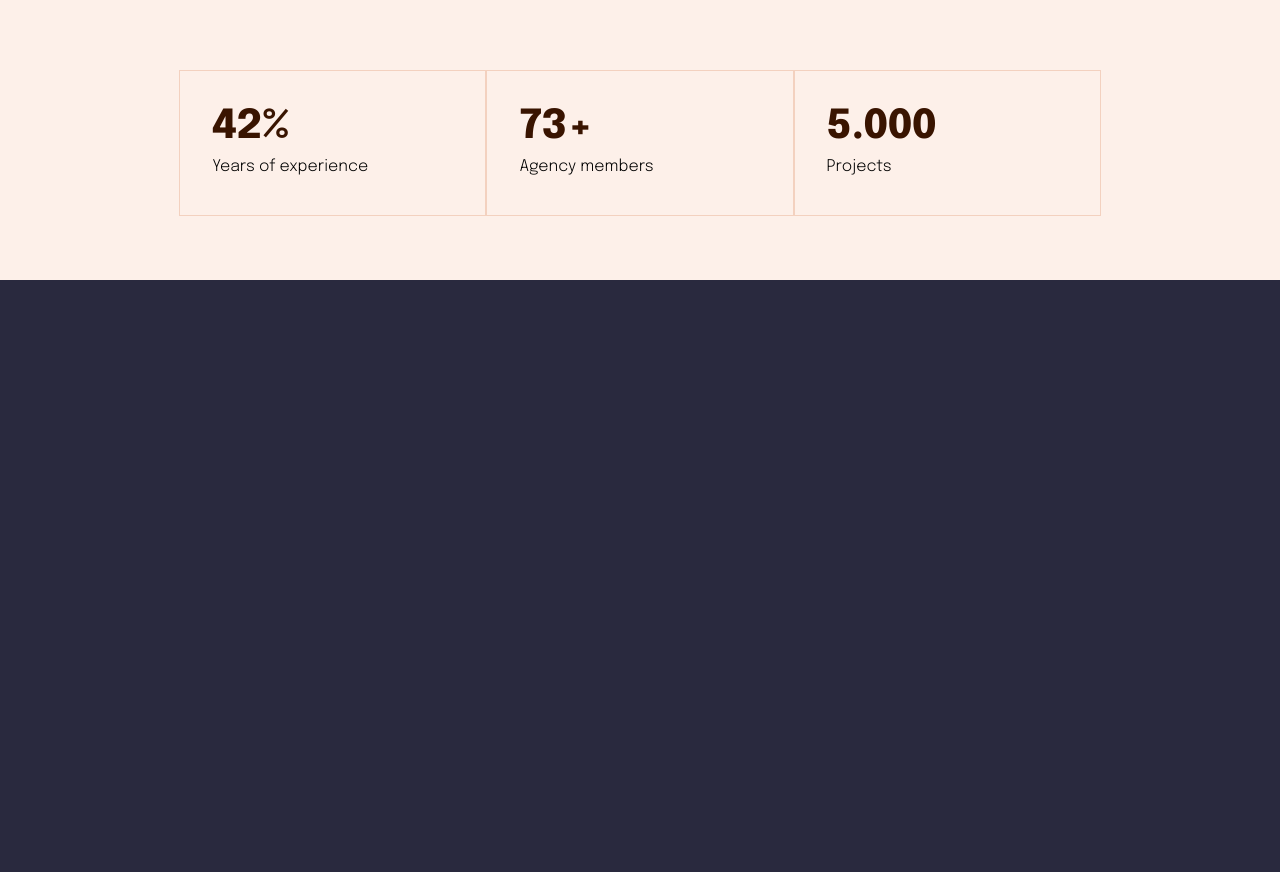
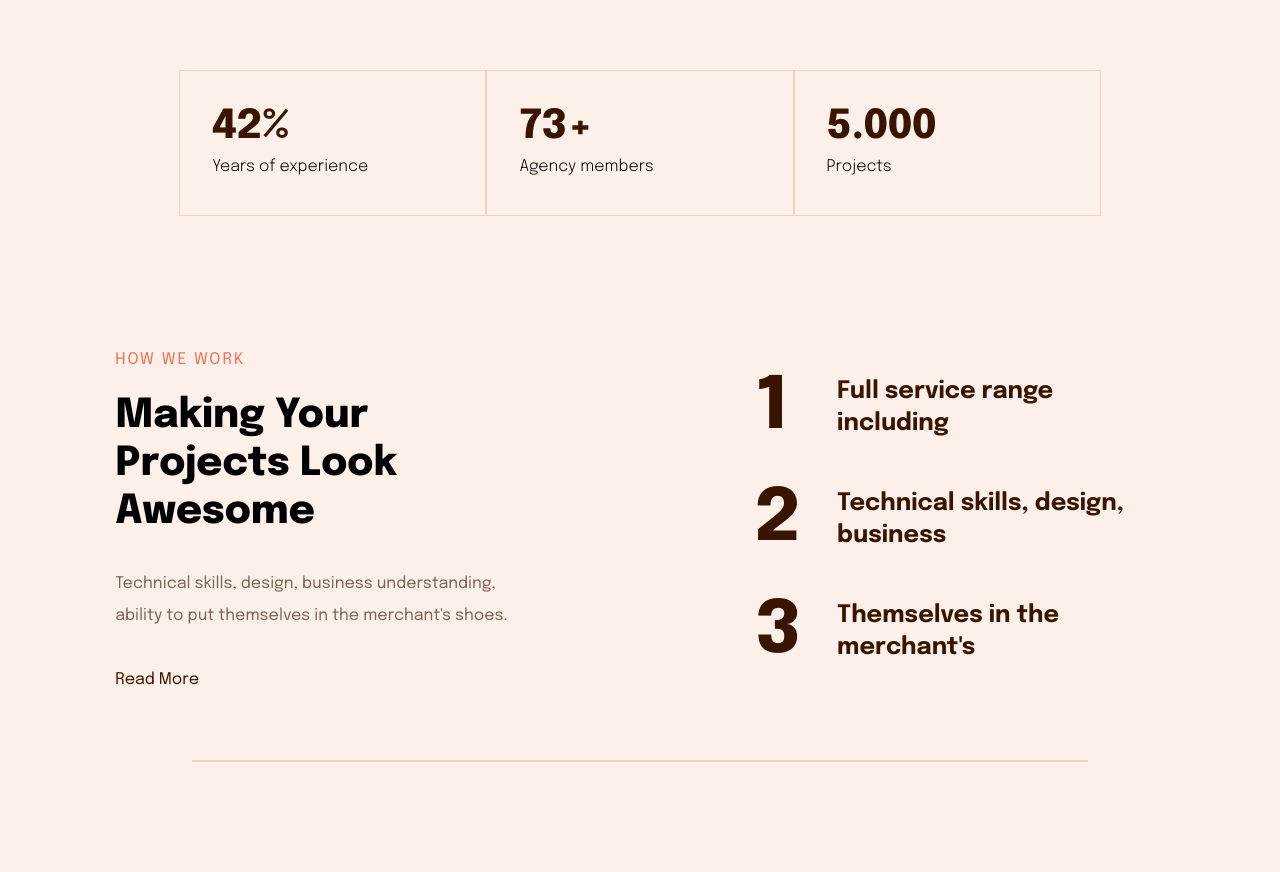
Before and after one commit to Kaushall-raut/Theemwiz-assignment, a plain HTML site: page index.html in a window 1280 px wide. Shown: the part 1474-2346 px from the top of the page. Before the commit the page ends 1754 px from the top, so only its background shows below. Drawn offline with Linux system fonts and the light colour scheme.

Commit message:
added work section

```diff
--- a/index.html
+++ b/index.html
@@ -114,6 +114,36 @@
 
   </section>
   <!-- about section  end     -->
+
+
+
+  <!-- work section start     -->
+
+  <section class="work-section grid ">
+    <section class="container">
+
+      <div class="work-left">
+        <h5>How we work</h5>
+      <h3>Making Your Projects
+      Look Awesome</h3>
+      <p>Technical skills, design, business understanding, ability to put themselves in the merchant's shoes.</p>
+      <span>read more</span>
+      </div>
+    </section>
+    <section class="container">
+      <div class="grid grid-col-two work-right ">
+        <h1>1</h1><h4>Full service range including</h4>
+      <h1>2</h1><h4>Technical skills, design, business</h4>
+      <h1>3</h1><h4>Themselves in the merchant's</h4>
+    </div>
+  </section>
+  <div class="border">
+
+  </div>
+</section>
+
+<!--work section  end     -->
+
 </body>
 
 </html>
--- a/style.css
+++ b/style.css
@@ -245,3 +245,81 @@ nav {
     }
   }
 }
+
+.work-section {
+  /* width: 100%; */
+  /* height: 100%; */
+  grid-template-columns: 1fr 1fr;
+  grid-template-rows: 0.5fr 0.5fr;
+  background-color: #fdf0e9;
+  padding: 4rem 0 0 0;
+  .container{
+    margin: auto 18%;
+  }
+  /* padding: 0 4rem; */
+  /* border: 1px solid #f3d1bf; */
+      /* padding: auto %; */
+  .border {
+    margin: auto 15%;
+    margin-top: 4rem;
+    grid-column: span 2 / span 2;
+    grid-row-start: 2;
+    border-top: 2px solid #f3d1bf;
+  }
+
+  .work-left {
+    h5 {
+      color: #ef6d58;
+      text-transform: uppercase;
+      font-weight: 400;
+      font-size: 16px;
+      letter-spacing: 2px;
+      line-height: 32px;
+      padding-bottom: 1rem;
+    }
+    h3 {
+      font-weight: 800;
+      font-size: 40px;
+      line-height: 48px;
+      padding-bottom: 2rem;
+    }
+    p {
+      color: #391400a3;
+      font-weight: 400;
+      font-size: 16px;
+      line-height: 32px;
+      padding-bottom: 2rem;
+    }
+    span {
+      color: #391400;
+      font-weight: 400;
+      line-height: 32px;
+      text-transform: capitalize;
+    }
+  }
+  .work-right {
+    align-items: center;
+    h1 {
+      padding: 1rem 0;
+      font-weight: 800;
+      font-size: 72px;
+      line-height: 80px;
+      letter-spacing: -2px;
+      color: #391400;
+    }
+    h4 {
+      font-weight: 700;
+      font-size: 24px;
+      line-height: 32px;
+      color: #391400;
+    }
+  }
+  hr {
+    margin: auto 14%;
+    color: red;
+  }
+}
+
+.grid-col-two {
+  grid-template-columns: 0.5fr 2fr;
+}
```
